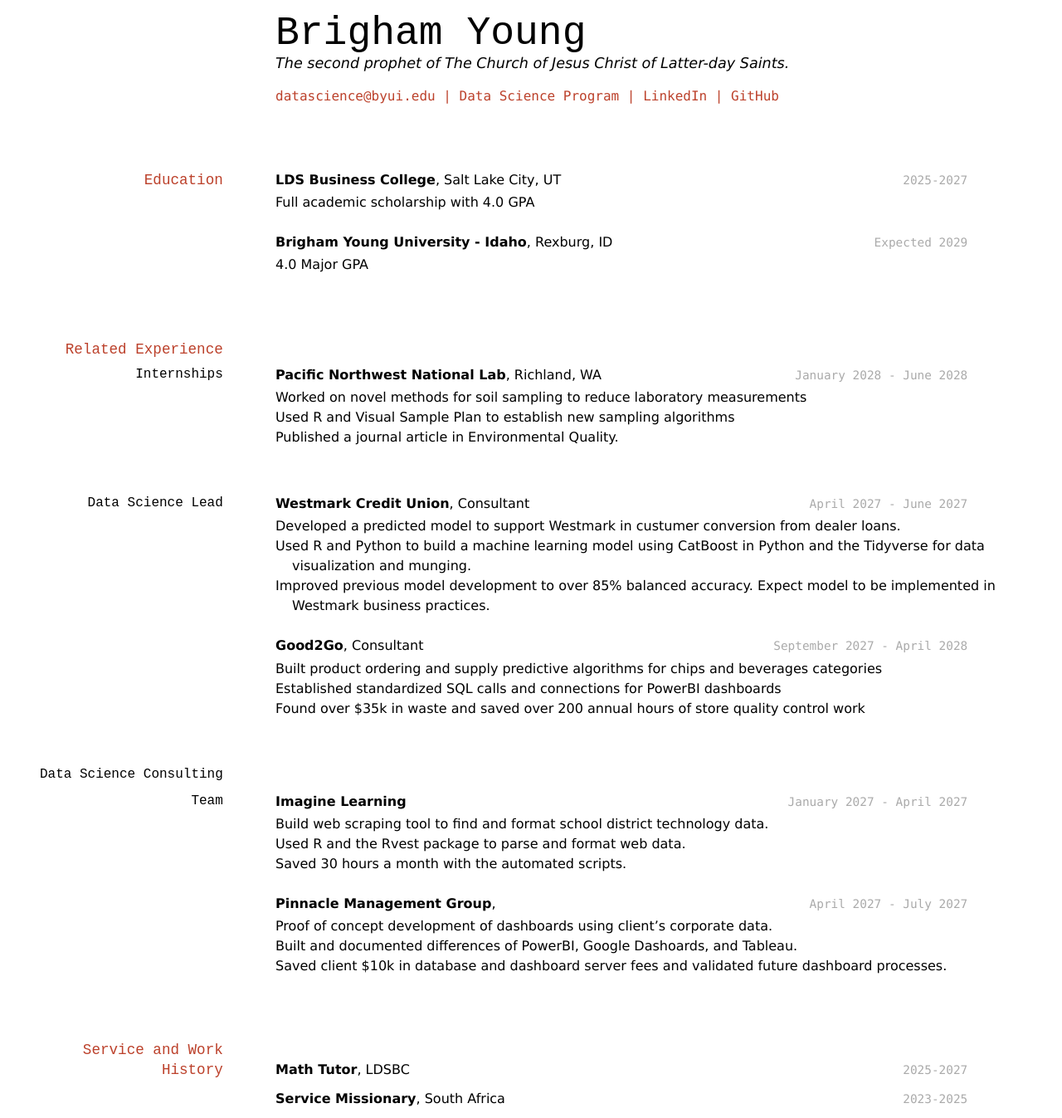
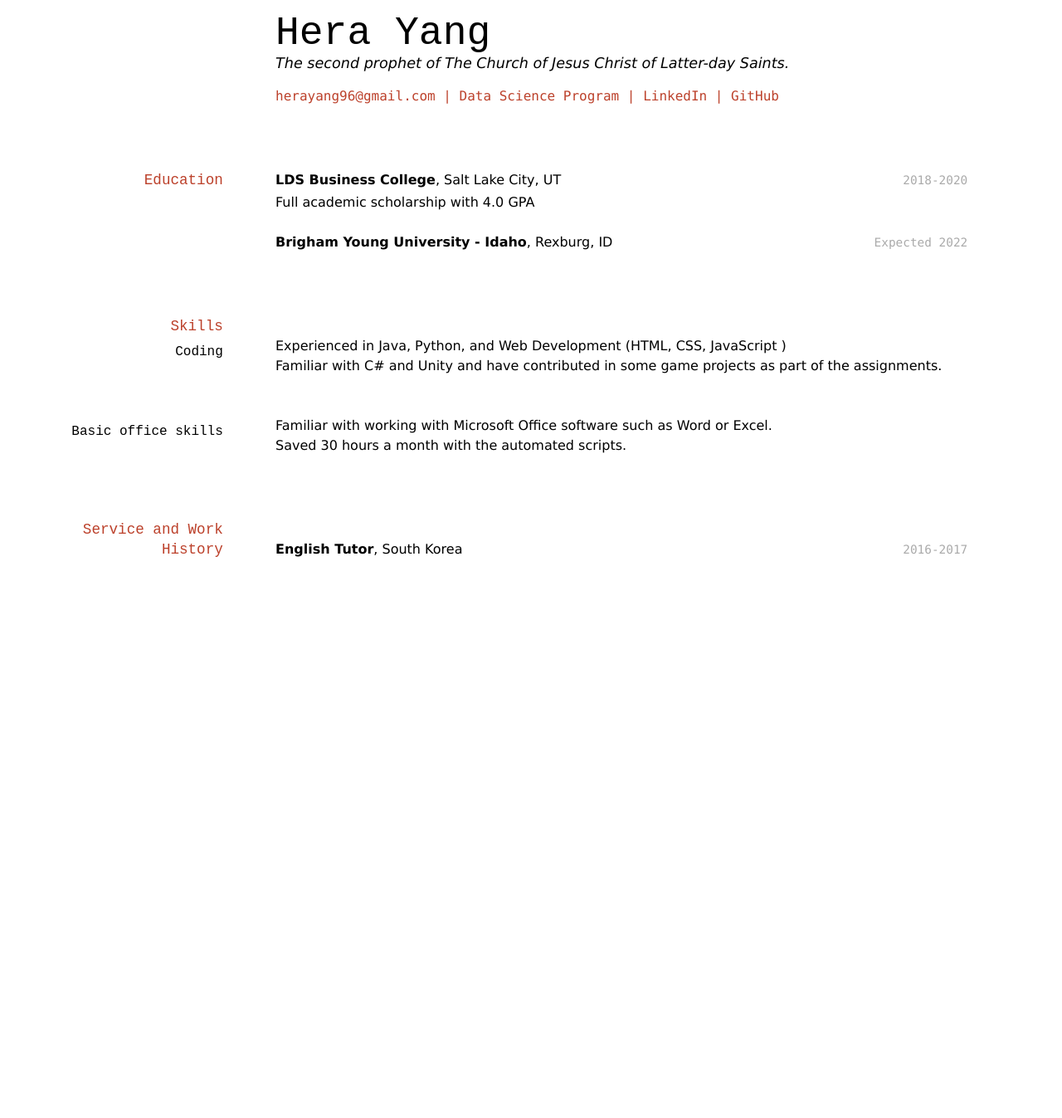
Before and after one commit to kinofmat/Yang_resume, a Jekyll site: the page built from docs/index.md, in a window 1280 px wide. Shown: the whole page at 83% size. Built offline with Jekyll 4.4.1, drawn with Linux system fonts in a browser that asks for light colours; after the commit the page ends 900 px from its top, so only the background shows below that.

Commit message:
Update index.md
Changing the resume to contain my information

```diff
--- a/docs/index.md
+++ b/docs/index.md
@@ -2,86 +2,50 @@
 layout: cv
 title: Brigham Young's Resume
 ---
-# Brigham Young
+# Hera Yang
 The second prophet of The Church of Jesus Christ of Latter-day Saints.
 
 <div id="webaddress">
-<a href="datascience@byui.edu">datascience@byui.edu</a>
+<a href="herayang96@gmail.com">herayang96@gmail.com</a>
 | <a href="https://byuidatascience.github.io/development.html">Data Science Program</a>
 | <a href="https://www.linkedin.com/groups/13537407/">LinkedIn</a>
-| <a href="https://github.com/byuids-resumes">GitHub</a>
+| <a href="https://www.linkedin.com/in/hera-yang-3b7217217">GitHub</a>
 </div>
 
 <!-- https://www.monique.tech/the-art-of-markdown -->
 
 ## Education
 
-`2025-2027`
+`2018-2020`
 __LDS Business College__, Salt Lake City, UT
 
 - Full academic scholarship with 4.0 GPA
 
-`Expected 2029`
+`Expected 2022`
 __Brigham Young University - Idaho__, Rexburg, ID
 
-- 4.0 Major GPA
 
+## Skills
 
-## Related Experience
+### Coding
 
-### Internships
+- Experienced in Java, Python, and Web Development (HTML, CSS, JavaScript )
+- Familiar with C# and Unity and have contributed in some game projects as part of the assignments.
 
-`January 2028 - June 2028`
-__Pacific Northwest National Lab__, Richland, WA
+### Basic office skills
 
-- Worked on novel methods for soil sampling to reduce laboratory measurements
-- Used R and Visual Sample Plan to establish new sampling algorithms
-- Published a journal article in Environmental Quality.
-
-### Data Science Lead
-
-`April 2027 - June 2027`
-__Westmark Credit Union__, Consultant
-
-- Developed a predicted model to support Westmark in custumer conversion from dealer loans.
-- Used R and Python to build a machine learning model using CatBoost in Python and the Tidyverse for data visualization and munging.
-- Improved previous model development to over 85% balanced accuracy. Expect model to be implemented in Westmark business practices.
-
-`September 2027 - April 2028`
-__Good2Go__, Consultant
-
-- Built product ordering and supply predictive algorithms for chips and beverages categories
-- Established standardized SQL calls and connections for PowerBI dashboards
-- Found over $35k in waste and saved over 200 annual hours of store quality control work
-
-### Data Science Consulting Team
-
-`January 2027 - April 2027`
-__Imagine Learning__
-
-- Build web scraping tool to find and format school district technology data.
-- Used R and the Rvest package to parse and format web data.
+- Familiar with working with Microsoft Office software such as Word or Excel.
 - Saved 30 hours a month with the automated scripts.
 
-`April 2027 - July 2027`
-__Pinnacle Management Group__,
-
-- Proof of concept development of dashboards using client's corporate data.
-- Built and documented differences of PowerBI, Google Dashoards, and Tableau.
-- Saved client $10k in database and dashboard server fees and validated future dashboard processes.
 
 
 ## Service and Work History
 
-`2025-2027`
-__Math Tutor__, LDSBC
-
-
-`2023-2025`
-__Service Missionary__, South Africa
+`2016-2017`
+__English Tutor__, South Korea
 
 
 
 <!-- ### Footer
 
-Last updated: May 2013 -->
+Last updated: May 2021 -->
```
